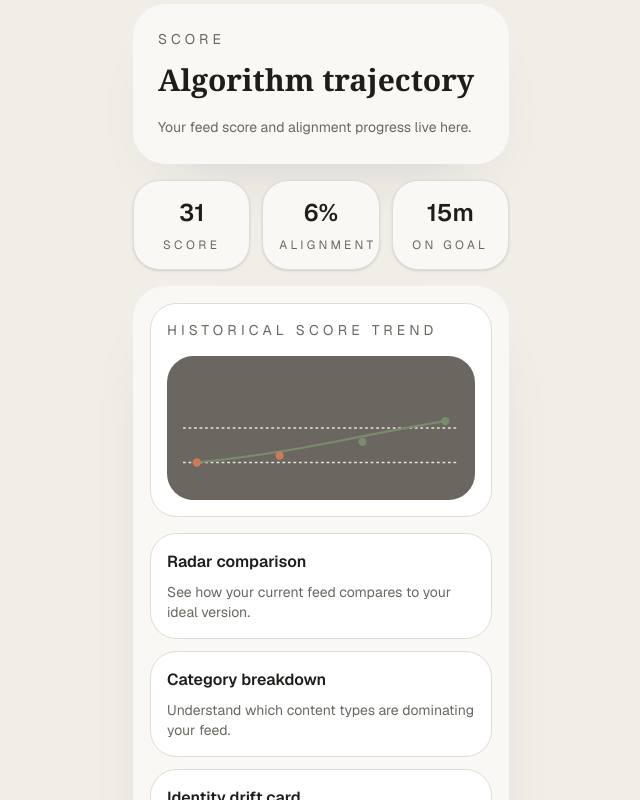
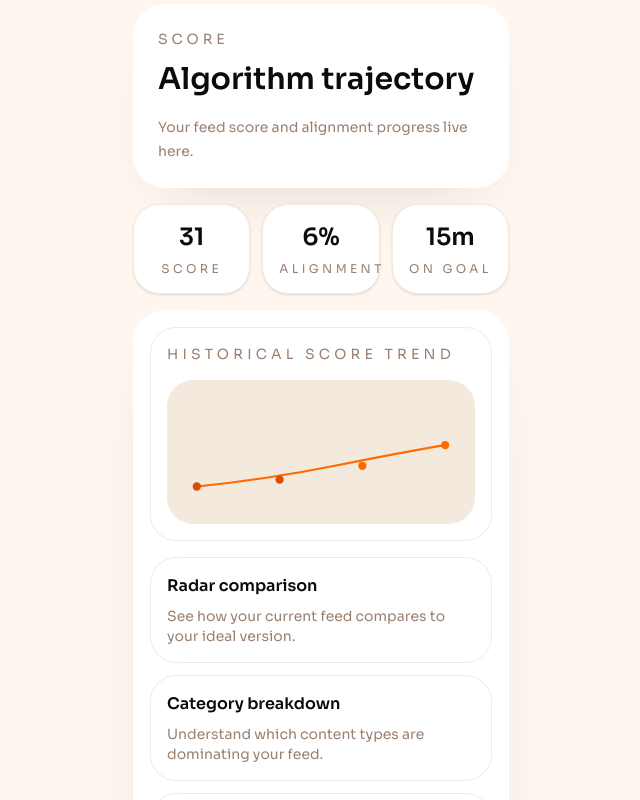
Before and after one commit to lukemaidev/hack24-frontend, a Next.js app: page /score in a window 1280 px wide. Shown: the top 800 px of the page, without its empty margins (319-959 px from the left). Built offline with nearby package versions, Linux system fonts and the light colour scheme.

Commit message:
Uploaded style

```diff
--- a/app/globals.css
+++ b/app/globals.css
@@ -7,9 +7,9 @@
 @theme inline {
   --color-background: var(--background);
   --color-foreground: var(--foreground);
-  --font-sans: var(--font-sans);
-  --font-mono: var(--font-geist-mono);
-  --font-heading: var(--font-sans);
+  --font-sans: var(--font-sora), "Sora", sans-serif;
+  --font-mono: "JetBrains Mono", monospace;
+  --font-heading: var(--font-sora), "Sora", sans-serif;
   --color-sidebar-ring: var(--sidebar-ring);
   --color-sidebar-border: var(--sidebar-border);
   --color-sidebar-accent-foreground: var(--sidebar-accent-foreground);
@@ -48,77 +48,132 @@
   --radius-4xl: calc(var(--radius) * 2.6);
 }
 
+/* ─── Brand Colour Tokens ─────────────────────────────────────────────────────
+   Jet Black    #0B0B0C
+   Soft White   #FFFFFF
+   Warm Ivory   #FFF7EF
+   Sand         #F3E9DD
+   Accent Orange#FF6A00
+   Burnt Orange #E04900
+   Peach Glow   #FFC89E
+   Mist Grey    #EDEDED
+   ─────────────────────────────────────────────────────────────────────────── */
+
 :root {
-  --font-sans: var(--font-geist-sans), "Plus Jakarta Sans", Inter, sans-serif;
-  --font-serif: "Lora", Georgia, serif;
-  --font-mono: var(--font-geist-mono), "JetBrains Mono", monospace;
+  /* Typeface — Sora only */
+  --font-sans:  var(--font-sora), "Sora", sans-serif;
+  --font-serif: var(--font-sora), "Sora", sans-serif;
+  --font-mono:  "JetBrains Mono", monospace;
 
-  --background: #F1EEE8;
-  --foreground: #1F1D1A;
-  --card: #FAF8F5;
-  --card-foreground: #1F1D1A;
-  --popover: #FAF8F5;
-  --popover-foreground: #1F1D1A;
-  --primary: #C97B5C;
+  /* Backgrounds */
+  --background:         #FFF7EF;   /* Warm Ivory */
+  --foreground:         #0B0B0C;   /* Jet Black  */
+
+  /* Cards / surfaces */
+  --card:               #FFFFFF;   /* Soft White  */
+  --card-foreground:    #0B0B0C;
+
+  /* Popovers */
+  --popover:            #FFFFFF;
+  --popover-foreground: #0B0B0C;
+
+  /* Primary — Accent Orange */
+  --primary:            #FF6A00;
   --primary-foreground: #FFFFFF;
-  --secondary: #7A8B6F;
-  --secondary-foreground: #FFFFFF;
-  --muted: #6B6760;
-  --muted-foreground: #1F1D1A;
-  --accent: #C97B5C;
-  --accent-foreground: #FFFFFF;
-  --destructive: #B33B2A;
-  --border: #E0DCD3;
-  --input: #FAF8F5;
-  --ring: #7A8B6F;
-  --chart-1: #C97B5C;
-  --chart-2: #7A8B6F;
-  --chart-3: #3D4A5C;
-  --chart-4: #E8E4DC;
-  --chart-5: #F1EEE8;
+
+  /* Secondary — Sand */
+  --secondary:          #F3E9DD;
+  --secondary-foreground: #0B0B0C;
+
+  /* Muted text — warm mid-grey */
+  --muted:              #9A8070;
+  --muted-foreground:   #0B0B0C;
+
+  /* Accent — Peach Glow */
+  --accent:             #FFC89E;
+  --accent-foreground:  #0B0B0C;
+
+  /* Destructive — Burnt Orange */
+  --destructive:        #E04900;
+
+  /* Borders & inputs */
+  --border:             #F3E9DD;   /* Sand */
+  --input:              #FFFFFF;
+  --ring:               #FF6A00;   /* Accent Orange */
+
+  /* Charts */
+  --chart-1:            #FF6A00;
+  --chart-2:            #E04900;
+  --chart-3:            #FFC89E;
+  --chart-4:            #F3E9DD;
+  --chart-5:            #EDEDED;
+
   --radius: 0.75rem;
-  --sidebar: #FAF8F5;
-  --sidebar-foreground: #1F1D1A;
-  --sidebar-primary: #7A8B6F;
+
+  /* Sidebar */
+  --sidebar:                    #FFFFFF;
+  --sidebar-foreground:         #0B0B0C;
+  --sidebar-primary:            #FF6A00;
   --sidebar-primary-foreground: #FFFFFF;
-  --sidebar-accent: #C97B5C;
-  --sidebar-accent-foreground: #FFFFFF;
-  --sidebar-border: #E0DCD3;
-  --sidebar-ring: #7A8B6F;
+  --sidebar-accent:             #FFC89E;
+  --sidebar-accent-foreground:  #0B0B0C;
+  --sidebar-border:             #F3E9DD;
+  --sidebar-ring:               #FF6A00;
 }
 
 .dark {
-  --background: #131211;
-  --foreground: #F4F2F0;
-  --card: #1C1B1A;
-  --card-foreground: #F4F2F0;
-  --popover: #1C1B1A;
-  --popover-foreground: #F4F2F0;
-  --primary: #C97B5C;
+  /* Backgrounds */
+  --background:         #0B0B0C;   /* Jet Black  */
+  --foreground:         #FFFFFF;   /* Soft White */
+
+  /* Cards */
+  --card:               #161617;
+  --card-foreground:    #FFFFFF;
+
+  /* Popovers */
+  --popover:            #161617;
+  --popover-foreground: #FFFFFF;
+
+  /* Primary — Accent Orange (unchanged) */
+  --primary:            #FF6A00;
   --primary-foreground: #FFFFFF;
-  --secondary: #7A8B6F;
+
+  /* Secondary — dark surface */
+  --secondary:          #1F1F20;
   --secondary-foreground: #FFFFFF;
-  --muted: #A6A29C;
-  --muted-foreground: #F4F2F0;
-  --accent: #C97B5C;
-  --accent-foreground: #FFFFFF;
-  --destructive: #B33B2A;
-  --border: #3A3734;
-  --input: #262423;
-  --ring: #7A8B6F;
-  --chart-1: #C97B5C;
-  --chart-2: #7A8B6F;
-  --chart-3: #A6A29C;
-  --chart-4: #302E2D;
-  --chart-5: #1C1B1A;
-  --sidebar: #1C1B1A;
-  --sidebar-foreground: #F4F2F0;
-  --sidebar-primary: #7A8B6F;
+
+  /* Muted */
+  --muted:              #8A8A8A;
+  --muted-foreground:   #FFFFFF;
+
+  /* Accent — Peach Glow (softened on dark) */
+  --accent:             #FFC89E;
+  --accent-foreground:  #0B0B0C;
+
+  /* Destructive */
+  --destructive:        #E04900;
+
+  /* Borders & inputs */
+  --border:             #2A2A2B;
+  --input:              #1F1F20;
+  --ring:               #FF6A00;
+
+  /* Charts */
+  --chart-1:            #FF6A00;
+  --chart-2:            #E04900;
+  --chart-3:            #FFC89E;
+  --chart-4:            #2A2A2B;
+  --chart-5:            #161617;
+
+  /* Sidebar */
+  --sidebar:                    #161617;
+  --sidebar-foreground:         #FFFFFF;
+  --sidebar-primary:            #FF6A00;
   --sidebar-primary-foreground: #FFFFFF;
-  --sidebar-accent: #C97B5C;
-  --sidebar-accent-foreground: #FFFFFF;
-  --sidebar-border: #3A3734;
-  --sidebar-ring: #7A8B6F;
+  --sidebar-accent:             #FFC89E;
+  --sidebar-accent-foreground:  #0B0B0C;
+  --sidebar-border:             #2A2A2B;
+  --sidebar-ring:               #FF6A00;
 }
 
 @layer base {
@@ -135,8 +190,10 @@
     font-family: var(--font-sans);
   }
 
+  /* Sora weight helpers */
   .font-serif {
-    font-family: var(--font-serif);
+    font-family: var(--font-sans); /* Sora replaces the old serif */
+    font-weight: 700;              /* Display / heading weight */
   }
 
   .bg-card {
--- a/app/layout.tsx
+++ b/app/layout.tsx
@@ -1,21 +1,18 @@
 import type { Metadata } from "next";
-import { Geist, Geist_Mono } from "next/font/google";
+import { Sora } from "next/font/google";
 import { Providers } from "./providers";
 import "./globals.css";
 
-const geistSans = Geist({
-  variable: "--font-geist-sans",
+const sora = Sora({
+  variable: "--font-sora",
   subsets: ["latin"],
-});
-
-const geistMono = Geist_Mono({
-  variable: "--font-geist-mono",
-  subsets: ["latin"],
+  weight: ["400", "500", "600", "700"],
+  display: "swap",
 });
 
 export const metadata: Metadata = {
-  title: "Create Next App",
-  description: "Generated by create next app",
+  title: "Algorithm Health",
+  description: "AI-powered analysis for your digital environment.",
 };
 
 export default function RootLayout({
@@ -26,7 +23,7 @@ export default function RootLayout({
   return (
     <html
       lang="en"
-      className={`${geistSans.variable} ${geistMono.variable} h-full antialiased`}
+      className={`${sora.variable} h-full antialiased`}
     >
       <body className="min-h-full flex flex-col">
         <Providers>{children}</Providers>
--- a/app/score/page.tsx
+++ b/app/score/page.tsx
@@ -36,15 +36,15 @@ export default function ScorePage() {
         <div className="overflow-hidden rounded-[32px] border border-card bg-card p-4 shadow-[0_30px_70px_-40px_rgba(31,29,26,0.18)]">
           <div className="rounded-3xl border border-border bg-white p-4">
             <div className="text-sm uppercase tracking-[0.3em] text-muted">Historical Score Trend</div>
-            <div className="mt-4 overflow-hidden rounded-3xl bg-muted p-4">
+            <div className="mt-4 overflow-hidden rounded-3xl bg-secondary p-4">
               <svg viewBox="0 0 200 80" className="h-28 w-full">
-                <line x1="0" y1="65" x2="200" y2="65" stroke="#E8E4DC" strokeDasharray="2 2" />
-                <line x1="0" y1="40" x2="200" y2="40" stroke="#E8E4DC" strokeDasharray="2 2" />
-                <path d="M 10 65 Q 60 60 110 50 T 190 35" fill="none" stroke="#7A8B6F" strokeWidth="1.5" />
-                <circle cx="10" cy="65" r="3" fill="#C97B5C" />
-                <circle cx="70" cy="60" r="3" fill="#C97B5C" />
-                <circle cx="130" cy="50" r="3" fill="#7A8B6F" />
-                <circle cx="190" cy="35" r="3" fill="#7A8B6F" />
+                <line x1="0" y1="65" x2="200" y2="65" stroke="#F3E9DD" strokeDasharray="2 2" />
+                <line x1="0" y1="40" x2="200" y2="40" stroke="#F3E9DD" strokeDasharray="2 2" />
+                <path d="M 10 65 Q 60 60 110 50 T 190 35" fill="none" stroke="#FF6A00" strokeWidth="1.5" />
+                <circle cx="10" cy="65" r="3" fill="#E04900" />
+                <circle cx="70" cy="60" r="3" fill="#E04900" />
+                <circle cx="130" cy="50" r="3" fill="#FF6A00" />
+                <circle cx="190" cy="35" r="3" fill="#FF6A00" />
               </svg>
             </div>
           </div>
--- a/components/bottom-nav.tsx
+++ b/components/bottom-nav.tsx
@@ -3,6 +3,7 @@
 import Link from "next/link"
 import { usePathname } from "next/navigation"
 import { ActivityIcon, BookmarkIcon, GridIcon, UserIcon } from "lucide-react"
+import { Button } from "@/components/ui/button"
 
 const navItems = [
   { label: "Portal", href: "/portal", icon: GridIcon },
@@ -21,18 +22,17 @@ export default function BottomNav() {
           const active = pathname === item.href
           const Icon = item.icon
           return (
-            <Link
+            <Button
               key={item.href}
-              href={item.href}
-              className={`flex flex-col items-center justify-center rounded-3xl border px-2 py-2 text-xs font-medium transition ${
-                active
-                  ? "border-primary bg-primary/10 text-foreground"
-                  : "border-border bg-background text-muted hover:border-primary hover:bg-primary/5"
-              }`}
+              asChild
+              variant={active ? "default" : "ghost"}
+              className="flex h-auto flex-col items-center justify-center gap-0 rounded-3xl px-2 py-2 text-xs font-medium"
             >
-              <Icon className="mb-1 h-4 w-4" />
-              {item.label}
-            </Link>
+              <Link href={item.href}>
+                <Icon className="mb-1 h-4 w-4" />
+                {item.label}
+              </Link>
+            </Button>
           )
         })}
       </div>
--- a/components/ui/button.tsx
+++ b/components/ui/button.tsx
@@ -9,7 +9,7 @@ const buttonVariants = cva(
   {
     variants: {
       variant: {
-        default: "bg-primary text-primary-foreground [a]:hover:bg-primary/80",
+        default: "bg-primary text-white hover:bg-primary/90 [a]:hover:bg-primary/80",
         outline:
           "border-border bg-background hover:bg-muted hover:text-foreground aria-expanded:bg-muted aria-expanded:text-foreground dark:border-input dark:bg-input/30 dark:hover:bg-input/50",
         secondary:
```
Also changed, not shown: app/upload/page.tsx (added, +90 -0 lines).
